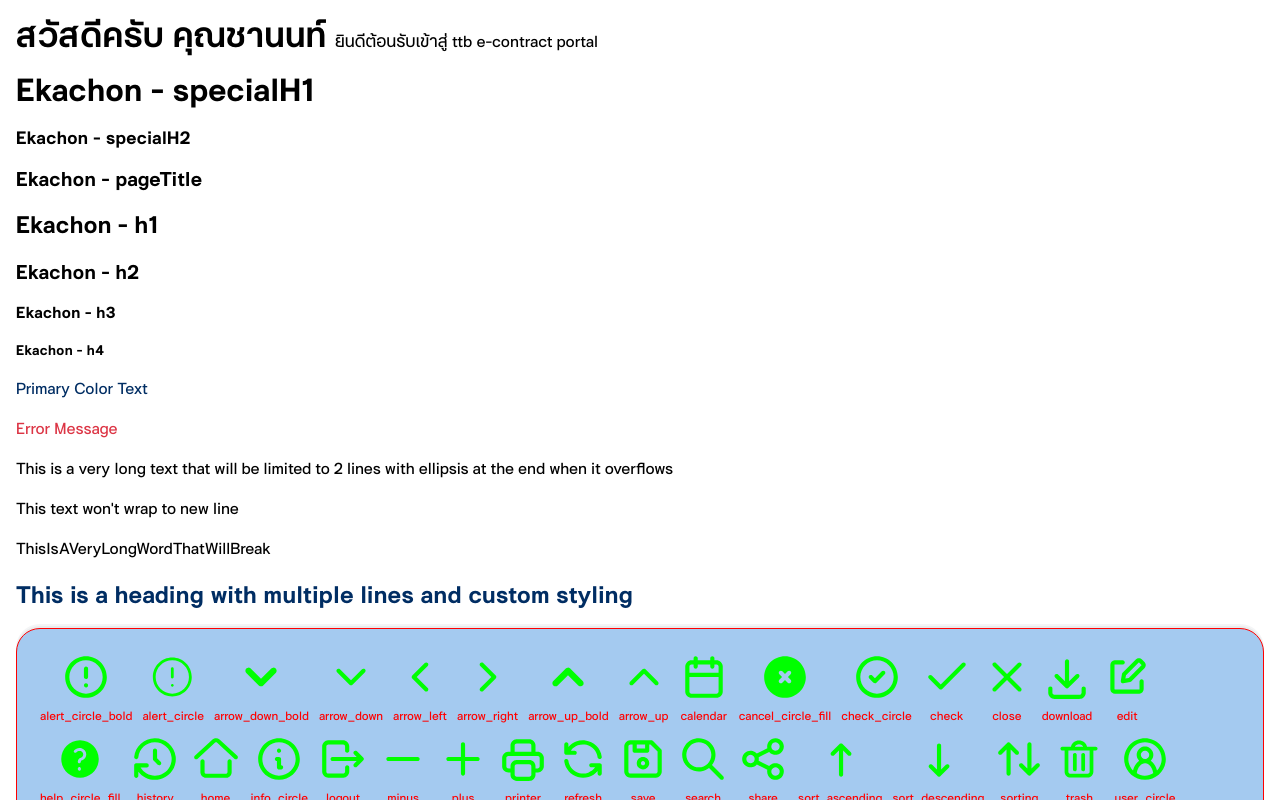
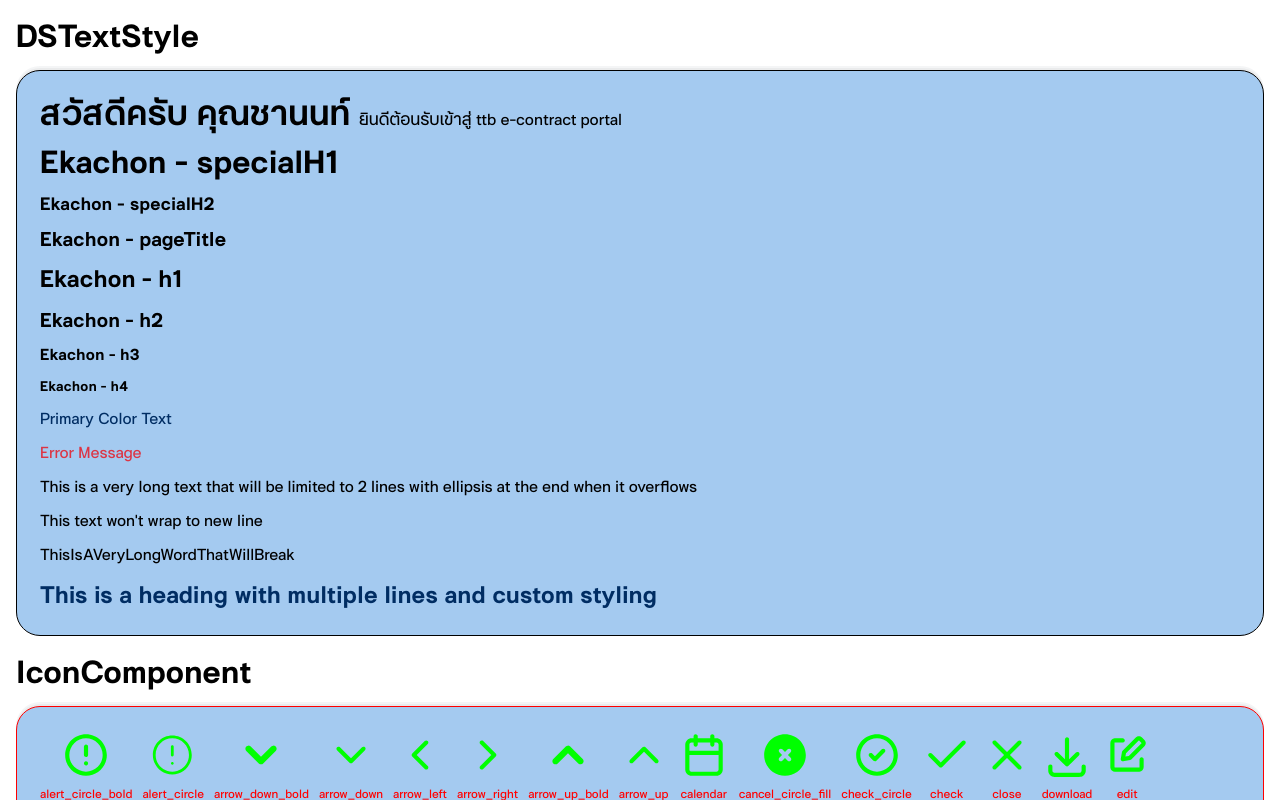
Before and after one commit to bussakorn033/test-next-zustand, a Next.js app: page / in a window 1280 px wide. Shown: the top 800 px of the page. Built offline with nearby package versions, Linux system fonts and the light colour scheme.

Commit message:
feat: update Home component with common DSTextStyle and DSBox examples

```diff
--- a/app/page.tsx
+++ b/app/page.tsx
@@ -25,6 +25,27 @@ export default function Home() {
 
   return (
     <div className="flex flex-col gap-4 p-4">
+      {/* Common DSTextStyle */}
+      <DSTextStyle variant="specialH1">DSTextStyle</DSTextStyle>
+      <>
+        <DSBox
+          // color="#f00"
+          bgColor="#a4caf0"
+          border="all" // all | top | bottom
+          borderRadius="xl" // none | xs | sm | md | lg | xl | circle
+          borderWidth={1} // 0 | 1 | 2
+          boxShadow="top" // none | top | bottom
+          // textAlign="right" // left | center | right
+          // alignItems="center" // start | center | end | baseline
+          // justifyContent="center" // start | center | end | space-between | space-around
+          direction="none" // none | row | row-reverse | row-wrap | column | column-reverse
+          hover={true}
+          gap={10}
+          px={24}
+          py={24}
+          fullWidth
+        >
+          <>
             <DSTextStyle variant="specialH1">
               สวัสดีครับ คุณชานนท์{" "}
               <DSTextStyle variant="span">
@@ -46,8 +67,8 @@ export default function Home() {
 
             {/* Line limit examples */}
             <DSTextStyle limitLine={2} style={{width: "200px"}}>
-        This is a very long text that will be limited to 2 lines with ellipsis
-        at the end when it overflows
+              This is a very long text that will be limited to 2 lines with
+              ellipsis at the end when it overflows
             </DSTextStyle>
 
             {/* White space examples */}
@@ -71,27 +92,14 @@ export default function Home() {
             >
               This is a heading with multiple lines and custom styling
             </DSTextStyle>
+          </>
+        </DSBox>
+      </>
+      {/* Common DSTextStyle */}
 
-      {/* <DSBox
-        // color="#f00"
-        bgColor="#a4caf0"
-        border="all" // all | top | bottom
-        borderRadius="xl" // none | xs | sm | md | lg | xl | circle
-        borderWidth={1} // 0 | 1 | 2
-        boxShadow="top" // none | top | bottom
-        textAlign="right" // left | center | right
-        // alignItems="center" // start | center | end | baseline
-        // justifyContent="center" // start | center | end | space-between | space-around
-        direction="row-wrap" // none | row | row-reverse | row-wrap | column | column-reverse
-        hover={true}
-        gap={10}
-        px={24}
-        py={24}
-        fullWidth
-      >
-        <DSTextStyle variant="specialH1">Ekachon - specialH1</DSTextStyle>
-      </DSBox> */}
-
+      {/* Common IconComponent */}
+      <DSTextStyle variant="specialH1">IconComponent</DSTextStyle>
+      <>
         <DSBox
           color="#f00"
           bgColor="#a4caf0"
@@ -109,8 +117,14 @@ export default function Home() {
           py={24}
           fullWidth
         >
+          <>
             {[...Object.keys(iconList)].map((iconName) => (
-          <DSBox key={iconName} direction="column" gap={4} alignItems="center">
+              <DSBox
+                key={iconName}
+                direction="column"
+                gap={4}
+                alignItems="center"
+              >
                 <IconComponent
                   icon={iconName}
                   color="#0f0"
@@ -121,8 +135,14 @@ export default function Home() {
                 <span style={{fontSize: "12px"}}>{iconName}</span>
               </DSBox>
             ))}
+          </>
         </DSBox>
+      </>
+      {/* Common IconComponent */}
 
+      {/* Common  DSIcon */}
+      <DSTextStyle variant="specialH1">DSIcon</DSTextStyle>
+      <>
         <DSBox
           color="#f00"
           bgColor="#a4caf0"
@@ -140,13 +160,22 @@ export default function Home() {
           py={24}
           fullWidth
         >
+          <>
             {[...Object.keys(galleryList)].map((iconName) => (
-          <DSBox key={iconName} direction="column" gap={4} alignItems="center">
+              <DSBox
+                key={iconName}
+                direction="column"
+                gap={4}
+                alignItems="center"
+              >
                 <DSIcon icon={iconName} color="#0f0" width={50} height={50} />
                 <span style={{fontSize: "12px"}}>{iconName}</span>
               </DSBox>
             ))}
+          </>
         </DSBox>
+      </>
+      {/* Common  DSIcon */}
     </div>
   );
   <DSBox
```
Lines whose indentation alone changed are shown as unchanged.
